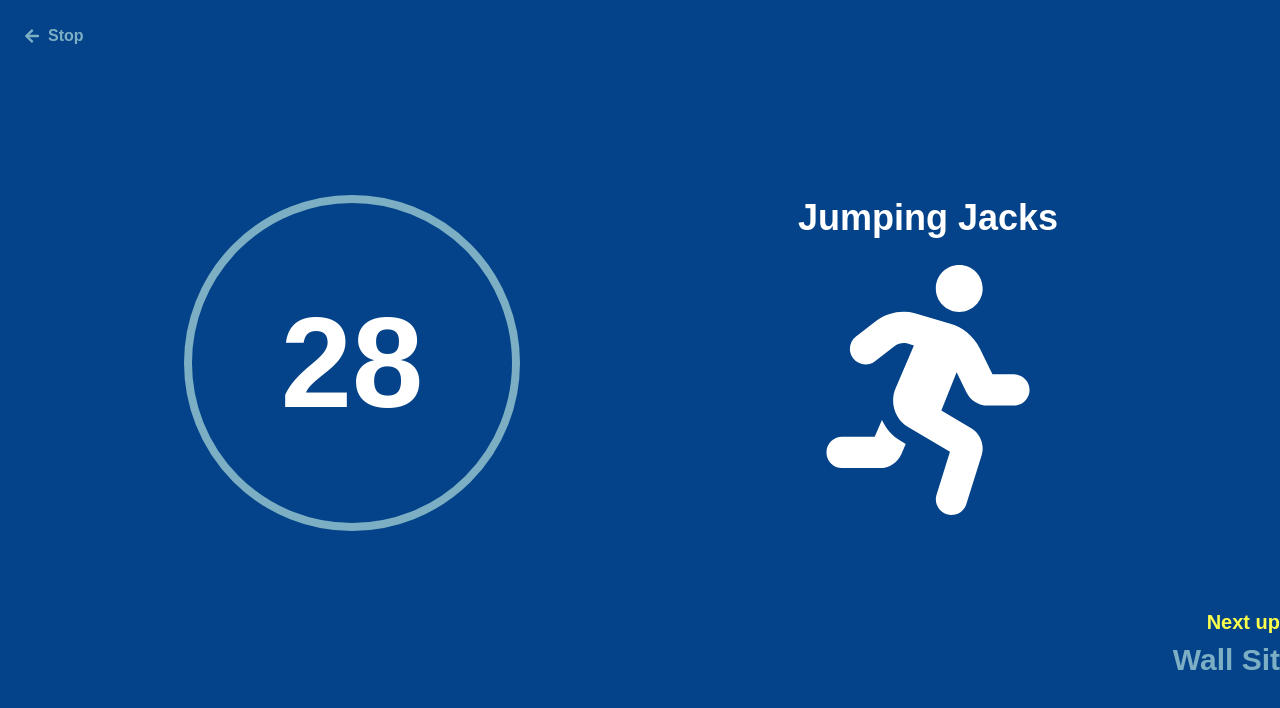
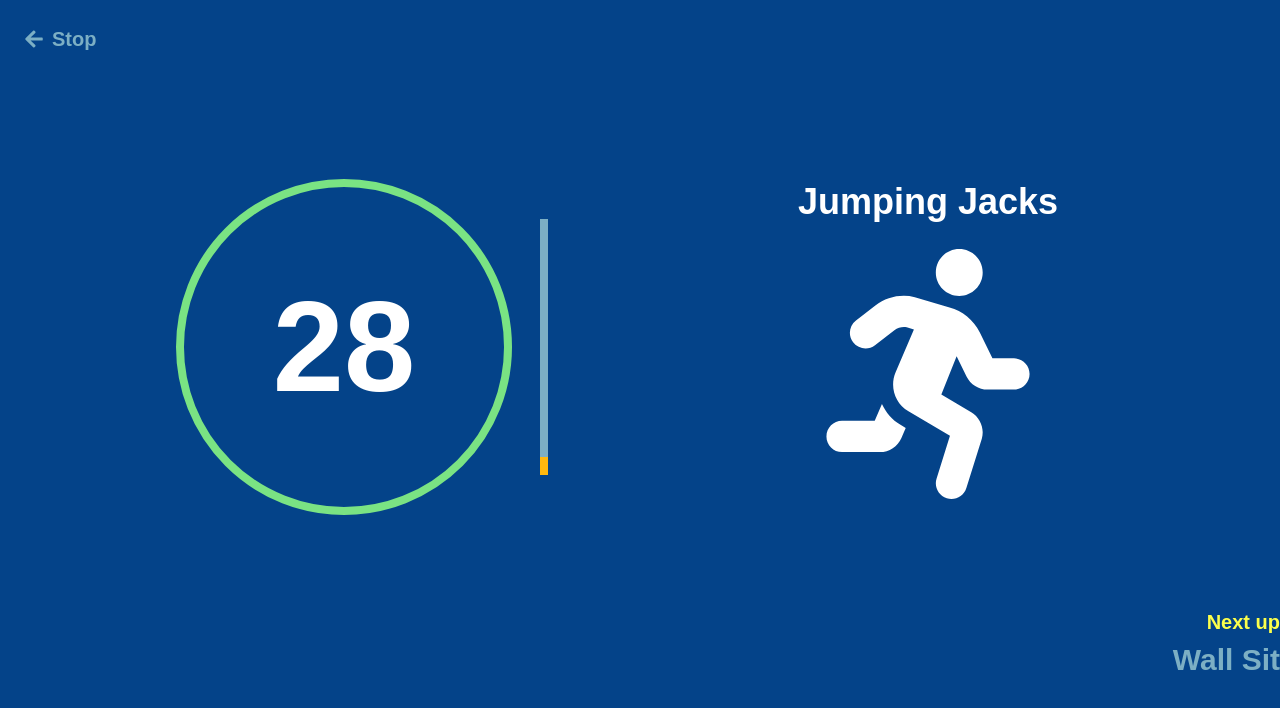
Before and after one commit to josh-unwin/7-minute-workout, a React (Create React App) app: page /go in a window 1280 px wide. Shown: the top 708 px of the page. Built offline with nearby package versions, Linux system fonts and the light colour scheme; a web font is replaced by a local one.

Commit message:
tweaked the circles

```diff
--- a/src/components/CountdownCircle.jsx
+++ b/src/components/CountdownCircle.jsx
@@ -2,18 +2,31 @@ import React from 'react'
 import styled from 'styled-components'
 
 const CountdownCircleDiv = styled.div`
-  transition: 1s;
-  border-color: #7CAFC4;
+  animation-name: pulse;
+  animation-duration: 4s;
+  animation-iteration-count: infinite;
+  animation-timing-function: ease;
+  border-style: ${props => props.borderStyle};
 
-  &:hover {
-    border-color: #7AE581;
+  @keyframes pulse {
+    0% {border-color: #7CAFC4;}
+    50% {border-color: ${props => props.borderColor};}
+    100% {border-color: #7CAFC4;}
   }
 `
 
 const CountdownCircle = ({children, timerLength, status}) => {
-  console.log('from circle: ', status, timerLength);
+  let borderColor = '#7AE581'
+  let borderStyle = 'solid'
+
+  if (status === "break") {
+    borderColor = '#FFAD05'
+    borderStyle = 'dotted'
+  }
+
   return (
-    <CountdownCircleDiv className="m-3 border-8 text-8xl rounded-full w-84 h-84 flex justify-center items-center">
+    <CountdownCircleDiv className="m-3 border-8 text-8xl rounded-full w-84 h-84 flex justify-center items-center"
+                        borderColor={borderColor} borderStyle={borderStyle} >
       {children}
     </CountdownCircleDiv>
   )
--- a/src/components/Exercises.jsx
+++ b/src/components/Exercises.jsx
@@ -10,11 +10,12 @@ const Exercises = () => {
     <Layout>
       <ReturnButton text="Back" />
       <div className="flex flex-col">
-        <div className="w-full h-32">
-
-        </div>
         <div className="w-full">
-          <div className="text-5xl text-left">Exercises</div>
+          <div className="mt-32 mb-12 text-left flex flex-col">
+            <span className="text-5xl">Exercises</span>
+            <span className="">All you need is enough space to lay down, a chair and a clear wall space.</span>
+            <span className="">Below is each excercise in order.</span>
+          </div>
           {exercises.map((exercise, index) => {
             return (
             <div className={`h-64 flex py-2 my-6 border-blueGrey ${index === (exercises.length - 1) ? '' : 'border-b'}`}>
--- a/src/components/Go.jsx
+++ b/src/components/Go.jsx
@@ -6,6 +6,7 @@ import CountdownCircle from './CountdownCircle'
 import ReturnButton from './shared/ReturnButton'
 import TwitterShare from '../components/shared/TwitterShare'
 import FacebookShare from '../components/shared/FacebookShare'
+import ProgressBarVertical from '../components/shared/ProgressBarVertical'
 
 import { exercises } from '../exercises'
 
@@ -49,13 +50,14 @@ const Go = (props) => {
               <Countdown currentExercise={currentExercise} setCurrentExercise={setCurrentExercise}
                         status={status} setStatus={setStatus} timerLength={30} />
             </CountdownCircle>
+            <ProgressBarVertical />
           </div>
           <div className="w-1/2 flex flex-col justify-center items-center">
             <span className="text-4xl">{exercises[currentExercise].title}</span>
             <span><FaRunning className="my-5" style={{fontSize: "250px"}} /></span>
           </div>
         </div>
-        <div className="flex flex-col justify-center items-end h-auto w-full">
+        <div className="flex flex-col justify-center items-end h-auto w-full my-4">
           <div className="text-xl text-yellow">Next up</div>
           <div className="text-3xl text-blueGrey">
             {exercises[currentExercise + 1] ? exercises[currentExercise + 1].title : "This is the last one, nearly there!"}
--- /dev/null
+++ b/src/components/shared/ProgressBarVertical.jsx
@@ -0,0 +1,39 @@
+import React from 'react'
+import styled from 'styled-components'
+
+const ProgressBarVerticalDiv = styled.div`
+  .progress {
+    animation-name: progress;
+    animation-duration: 30s;
+    animation-timing-function: linear;
+    bottom: 0;
+  }
+
+  @keyframes progress {
+    0% {
+      height: 0;
+      background-color: #FFAD05;
+    }
+    50% {
+      height: 50%;
+      background-color: #FCFF4B;
+    }
+    100% {
+      height: 100%;
+      background-color: #7AE581;
+    }
+  }
+`
+
+const ProgressBarVertical = () => {
+  return (
+    <ProgressBarVerticalDiv className=" ml-4 relative h-64">
+      <div className="absolute h-full w-2 bg-blueGrey">
+      </div>
+      <div className="progress absolute w-2">
+      </div>
+    </ProgressBarVerticalDiv>
+  )
+}
+
+export default ProgressBarVertical
--- a/src/components/shared/ReturnButton.jsx
+++ b/src/components/shared/ReturnButton.jsx
@@ -5,7 +5,7 @@ import { FaArrowLeft } from 'react-icons/fa';
 const ReturnButton = ({text}) => {
   return (
   <Link to="/">
-    <div className="absolute top-0 left-0 m-6 flex items-center text-blueGrey hover:text-white hover:text-xl transition-all duration-200">
+    <div className="absolute top-0 left-0 m-6 text-xl flex items-center text-blueGrey hover:text-white hover:text-2xl transition-all duration-200">
       <FaArrowLeft className="mr-2" /> {text}
     </div>
   </Link>
```
Also changed, not shown: 1 other file (tests, documents, lock files or other folders).
